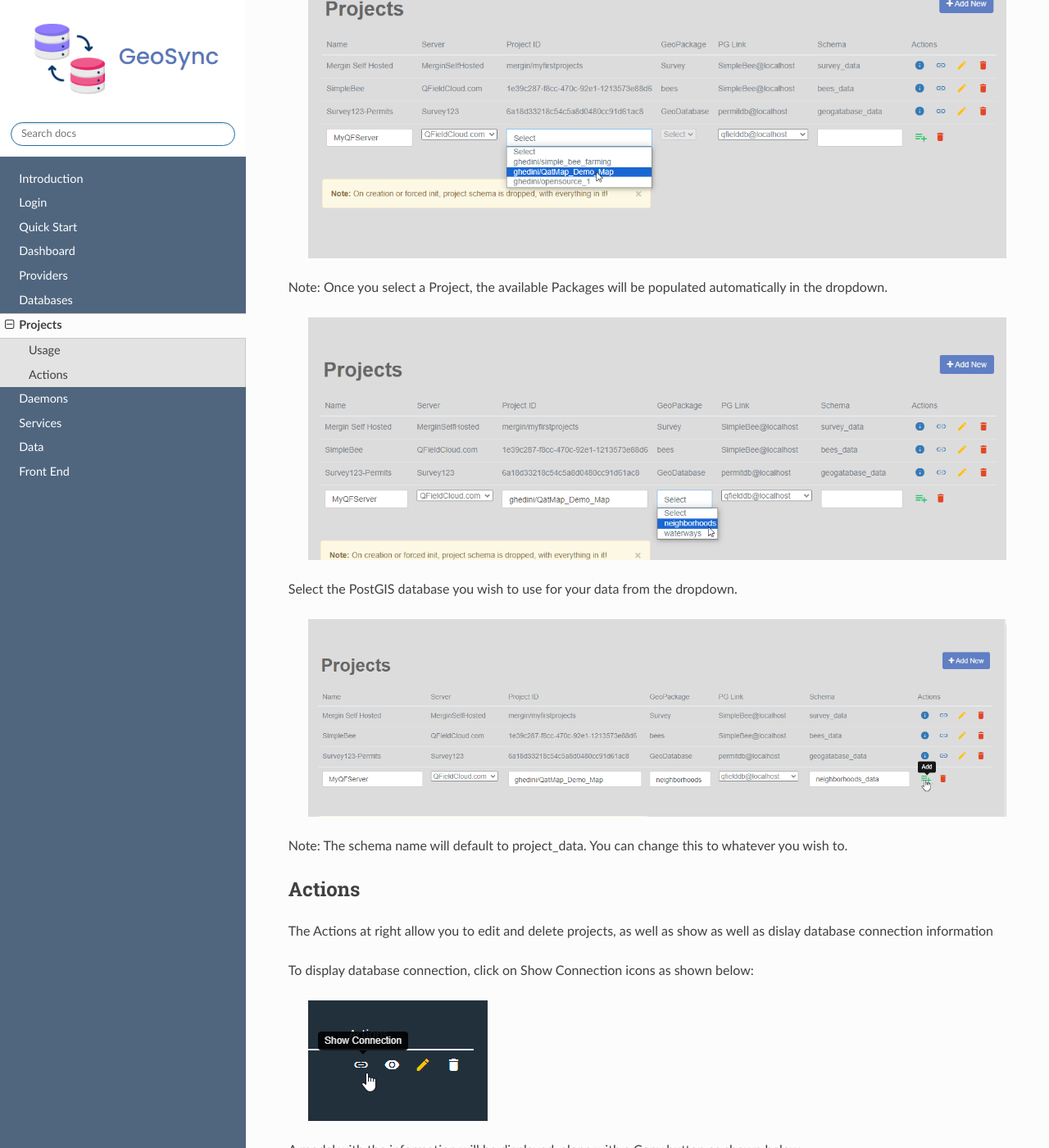
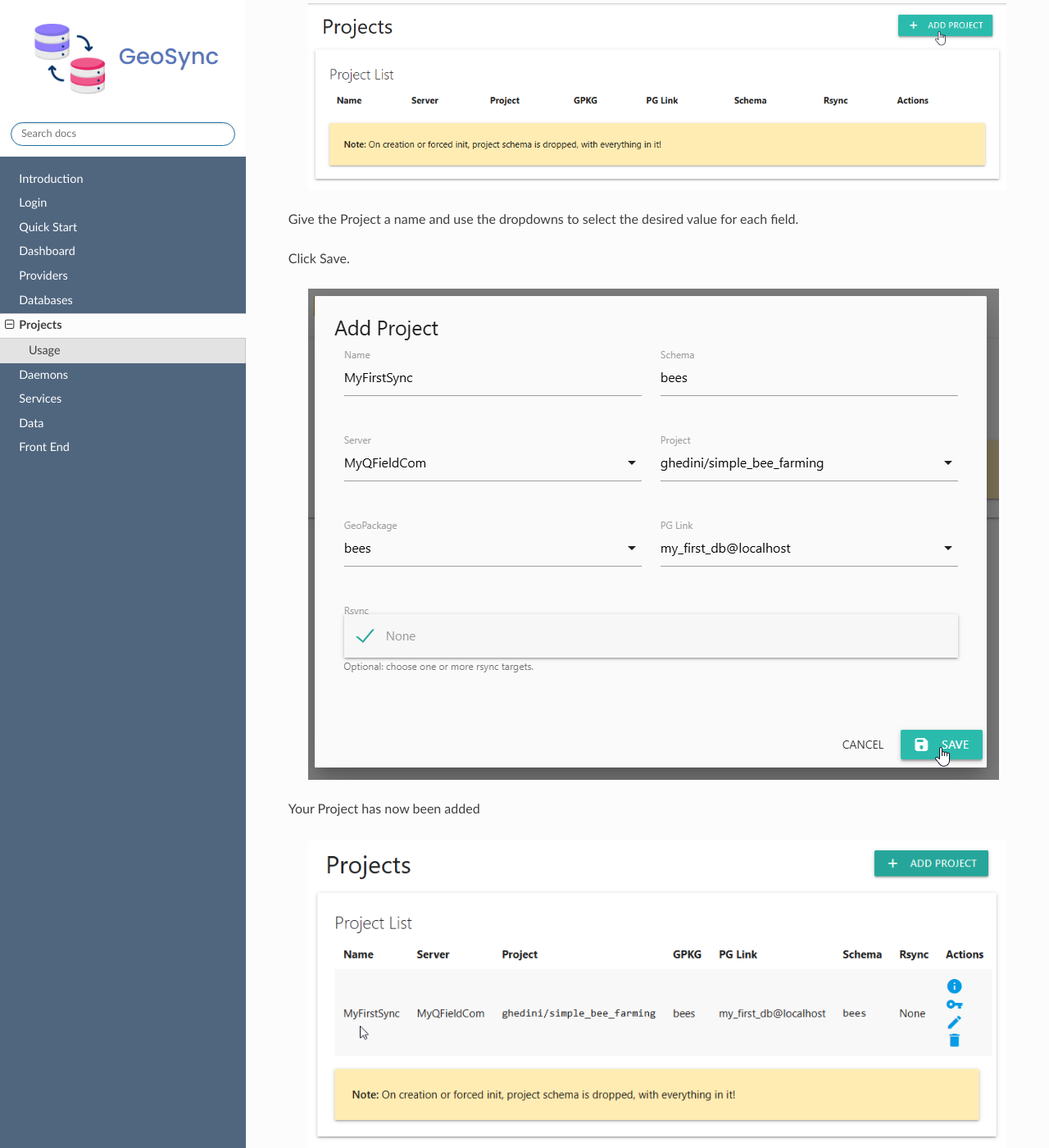
Before and after one commit to AcuGIS/GeoSync, a Sphinx documentation site: the page built from docs/source/projects.rst, in a window 1280 px wide and 1400 px high, scrolled down 785 px. Shown: the whole window at 82% size. Built offline with Sphinx 7.4.7 and the Read the Docs theme 3.1.0, drawn with Linux system fonts in a browser that asks for light colours; some of the changed text lies outside the part shown.

Commit message:
Update projects.rst

```diff
--- a/docs/source/projects.rst
+++ b/docs/source/projects.rst
@@ -6,42 +6,28 @@ The Project page is where you can add, edit, and delete your QGIS Projects.
 Usage
 ------------
 
-To add a Project, click the "Add New" button at top as show below:
+To add a Project, click Projects in the left menu
 
 
-   .. image:: images/projects-1.png
+   .. image:: images/Projects-1.png
+
+Click the "Add Project" button at top as show below:
+
+   .. image:: images/Projects-2.png
+
+
+Give the Project a name and use the dropdowns to select the desired value for each field.
+
+Click Save.
+
+ .. image:: images/Projects-5.png
+
+Your Project has now been added
+
+   .. image:: images/Projects-6.png
+
+The Project info icon at right displays Project information.
+
+   .. image:: images/Projects-8.png
 
 Enter the required fields as shown below.
-
-Note: Once you select a Server from the dropdown, the available Projects dropdown will be populated automatically
-
-   .. image:: images/projects-2.png
-
-
-Note: Once you select a Project, the available Packages will be populated automatically in the dropdown.
-
-   .. image:: images/projects-3.png
-
-Select the PostGIS database you wish to use for your data from the dropdown.
-
-   .. image:: images/projects-4.png
-
-
-Note: The schema name will default to project_data.  You can change this to whatever you wish to.
-
-
-Actions
-------------
-
-The Actions at right allow you to edit and delete projects, as well as show as well as dislay database connection information
-
-To display database connection, click on Show Connection icons as shown below:
-
-
-   .. image:: images/project-4.png
-
-
-A modal with the information will be displayed, along with a Copy button as shown below:
-
-
-   .. image:: images/project-5.png
```
